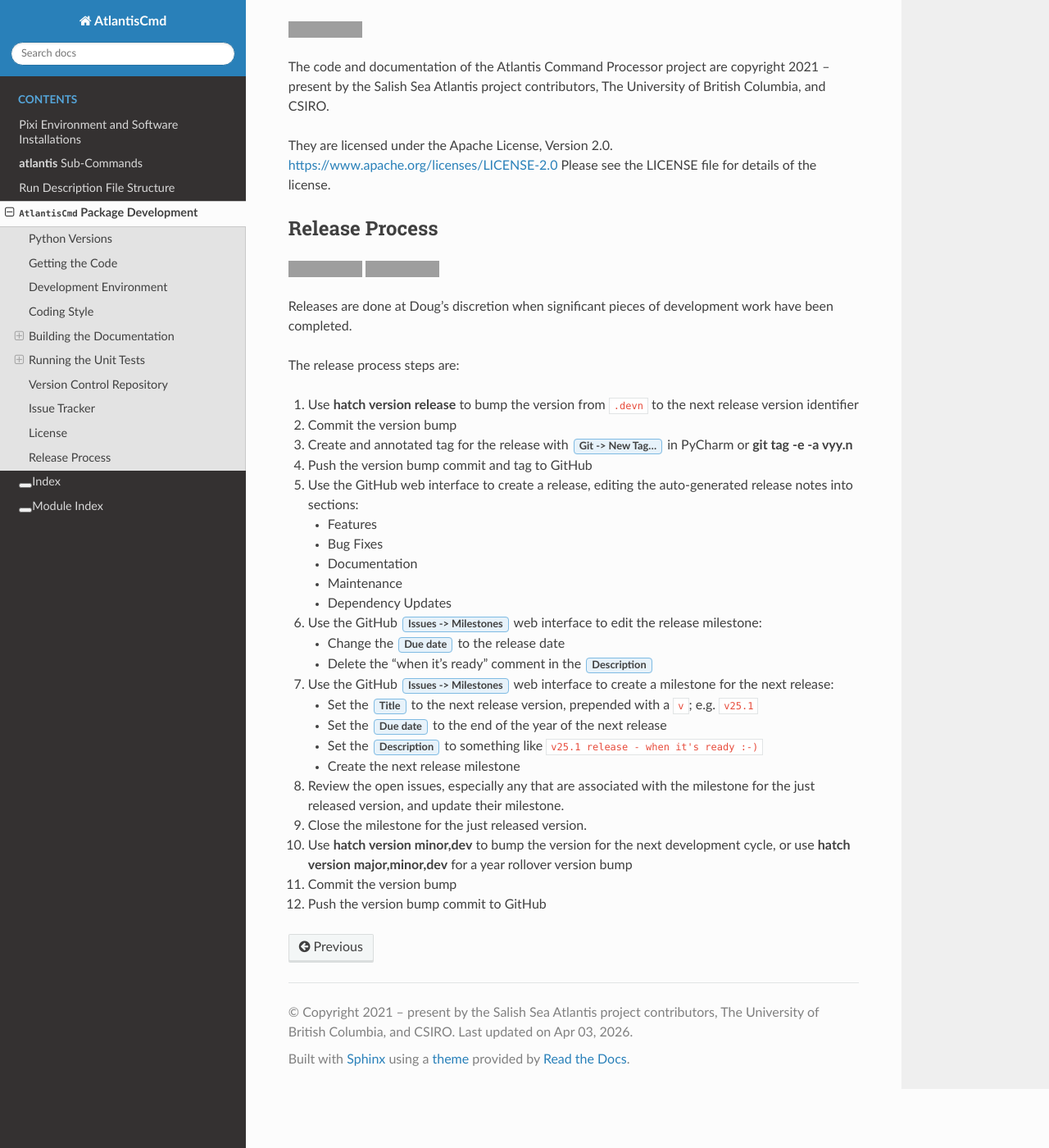
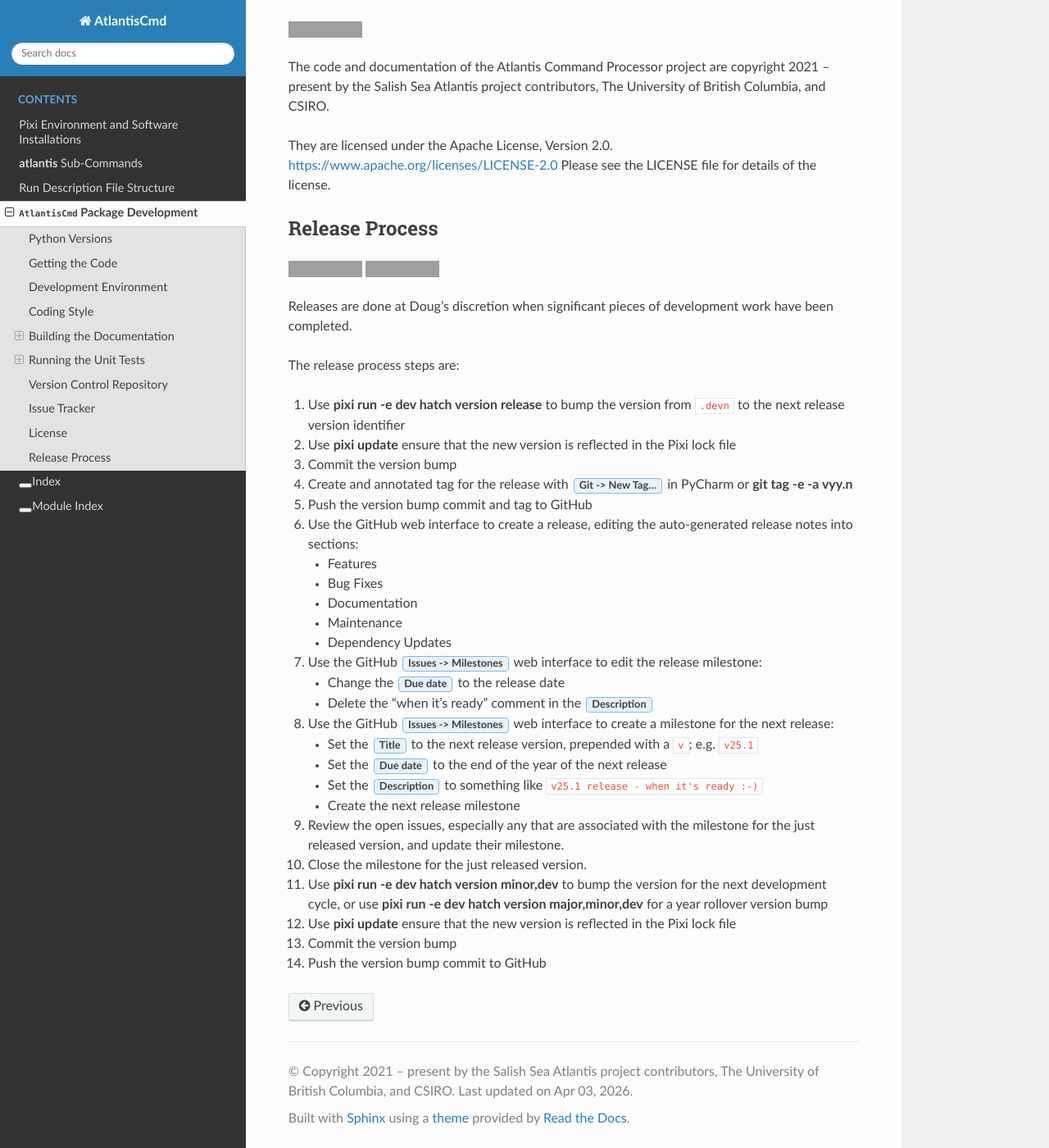
Before and after one commit to SS-Atlantis/AtlantisCmd, a Sphinx documentation site: the page built from docs/pkg_development.rst, in a window 1280 px wide and 1400 px high, scrolled down 6573 px. Shown: the whole window at 82% size. Built offline with Sphinx 7.4.7 and the Read the Docs theme 3.1.0, drawn with Linux system fonts in a browser that asks for light colours; grey boxes are pictures that could not be loaded.

Commit message:
Update release process docs to use Pixi commands
Revised the release process documentation to replace standalone `hatch` commands
with Pixi workflows (`pixi run -e dev`). Added steps to update the Pixi lock
file with `pixi update`, ensuring consistency during version bumps.

```diff
--- a/docs/pkg_development.rst
+++ b/docs/pkg_development.rst
@@ -513,8 +513,10 @@ completed.
 
 The release process steps are:
 
-#. Use :command:`hatch version release` to bump the version from ``.devn`` to the next release
-   version identifier
+#. Use :command:`pixi run -e dev hatch version release` to bump the version from ``.devn``
+   to the next release version identifier
+
+#. Use :command:`pixi update` ensure that the new version is reflected in the Pixi lock file
 
 #. Commit the version bump
 
@@ -555,8 +557,10 @@ The release process steps are:
 
 #. Close the milestone for the just released version.
 
-#. Use :command:`hatch version minor,dev` to bump the version for the next development cycle,
-   or use :command:`hatch version major,minor,dev` for a year rollover version bump
+#. Use :command:`pixi run -e dev hatch version minor,dev` to bump the version for the next development cycle,
+   or use :command:`pixi run -e dev hatch version major,minor,dev` for a year rollover version bump
+
+#. Use :command:`pixi update` ensure that the new version is reflected in the Pixi lock file
 
 #. Commit the version bump
 
```
